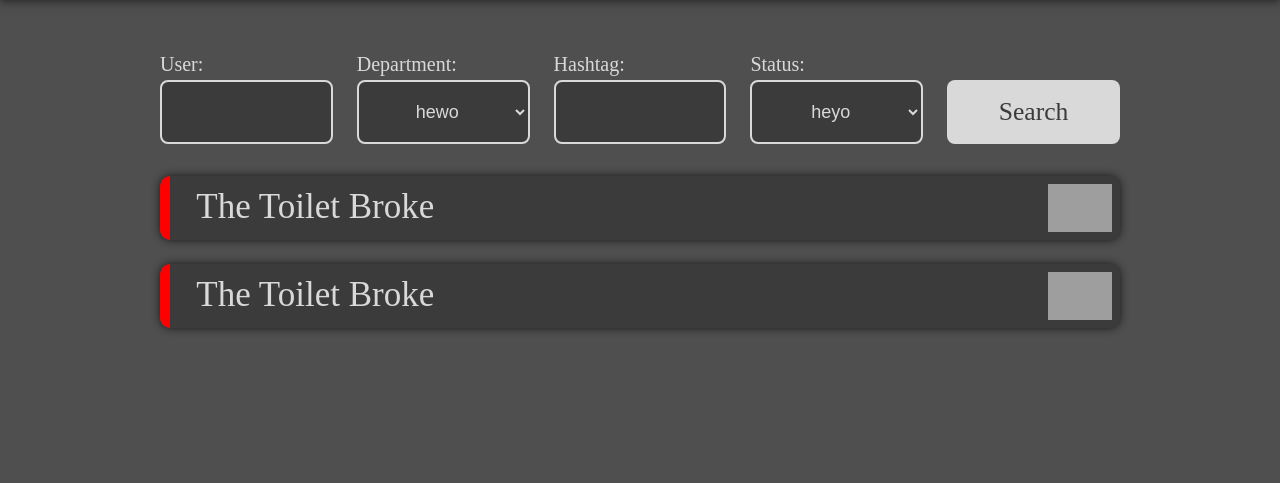
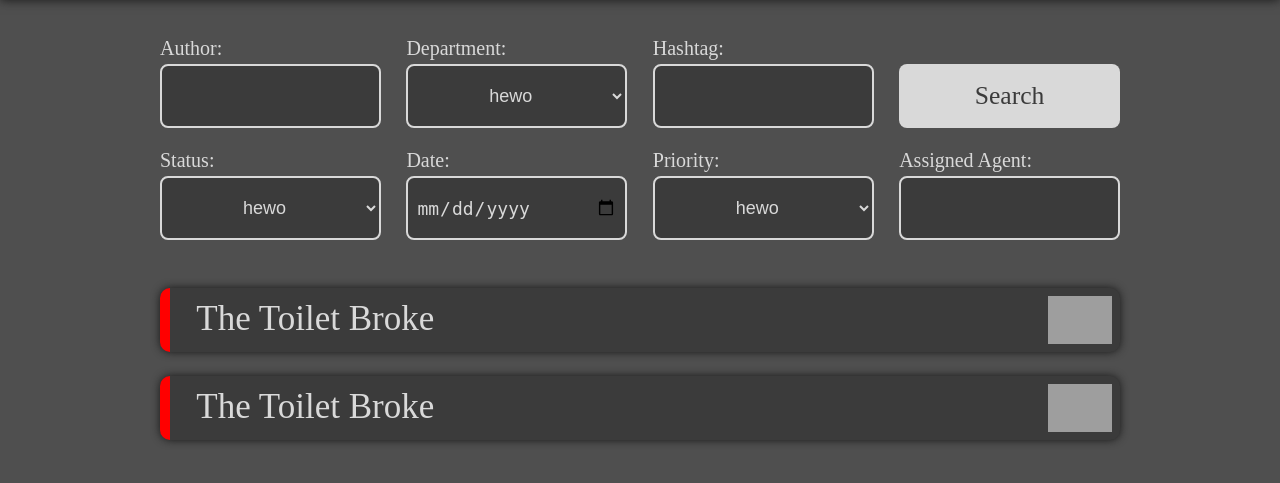
Before and after one commit to GonPedro/FEUP-TicketMaster, a PHP site: page /tickets.html in a window 1280 px wide. Shown: the part 64-547 px from the top of the page. Run offline with PHP 8.4, Linux system fonts and the light colour scheme; some web fonts are replaced; grey boxes are pictures that could not be loaded.

Commit message:
Added more filters

```diff
--- a/src/structure.css
+++ b/src/structure.css
@@ -99,7 +99,7 @@ select,
 }
 
 .list {
-    top: 15em;
+    top: 22em;
     left: 0;
     height: auto;
     max-width: calc(100% - 50px);
@@ -519,7 +519,7 @@ select,
     display: flex;
     max-width: calc(100% - 50px);
     width: 60em;
-    top: 9em;
+    top: 8em;
     height: 4em;
     align-items: center;
     justify-content: space-between;
@@ -529,20 +529,28 @@ select,
 }
 
 .filterlabels {
-    top: 6em;
+    top: 5em;
 }
 
 .filterboxes select,
 .filterboxes input {
     height: 100%;
     flex-shrink: 1;
-    width: 18%;
+    width: 23%;
     position: relative;
     left: 0%;
     max-height: 6vw;
 }
 
 .filterlabels label {
-    width: 18%;
+    width: 23%;
     text-align: start;
 }
+
+.filterboxes[id="row2"] {
+    top: 15em
+}
+
+.filterlabels[id="row2"] {
+    top: 12em
+}
--- a/src/style.css
+++ b/src/style.css
@@ -52,7 +52,8 @@
     .profileedit input[type="password"],
     select,
     .ticketmenu input[type="text"],
-    .filterboxes input[type="text"] {
+    .filterboxes input[type="text"],
+    .filterboxes input[type="date"] {
         border: solid 0.3vh #D9D9D9;
         background-color: #3B3B3B;
         border-radius: 8px;
--- a/src/tickets.html
+++ b/src/tickets.html
@@ -15,19 +15,29 @@
         <button id="logout">LOG OUT</button>
     </div>
 
-    <div class="filterlabels">
-        <label>User:</label>
+    <div class="filterlabels" id="row1">
+        <label>Author:</label>
         <label>Department:</label>
         <label>Hashtag:</label>
-        <label>Status:</label>
         <label></label>
     </div>
-    <div class="filterboxes">
+    <div class="filterboxes" id="row1">
         <input type="text">
         <select id="a"><option>hewo</option></select>
         <input type="text">
-        <select id="b"><option>heyo</option></select>
         <input type="submit" value="Search">
+    </div>
+    <div class="filterlabels" id="row2">
+        <label>Status:</label>
+        <label>Date:</label>
+        <label>Priority:</label>
+        <label>Assigned Agent:</label>
+    </div>
+    <div class="filterboxes" id="row2">
+        <select id="a"><option>hewo</option></select>
+        <input type="date">
+        <select id="a"><option>hewo</option></select>
+        <input type="text">
     </div>
 
     <div class="list">
```
